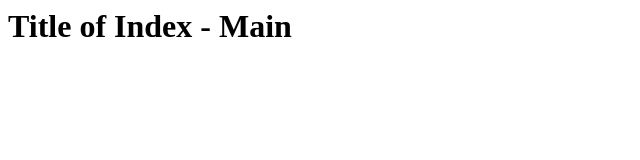
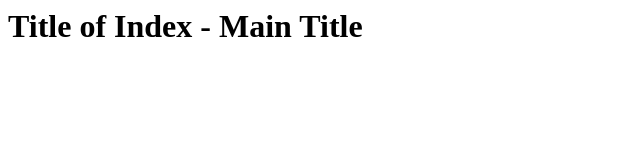
Before and after one commit to luisgguarda/gitsample, a plain HTML site: page index.html in a window 1280 px wide. Shown: the whole page, without its empty margins (0-640 px from the left). Drawn offline with Linux system fonts and the light colour scheme.

Commit message:
main title

```diff
--- a/index.html
+++ b/index.html
@@ -1,3 +1,3 @@
-<h1>Title of Index - Main</h1>
+<h1>Title of Index - Main Title</h1>
 <p></p>
 <h3></h3>
```
